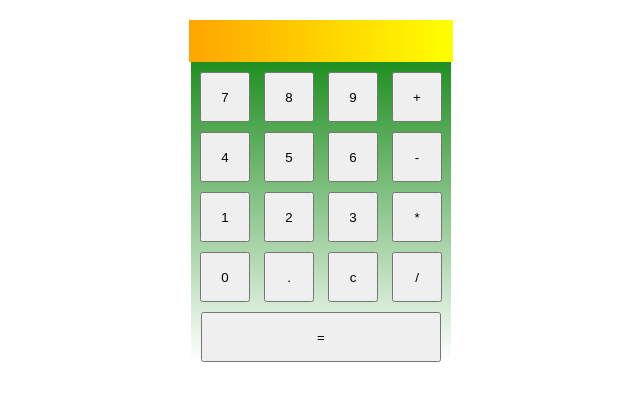
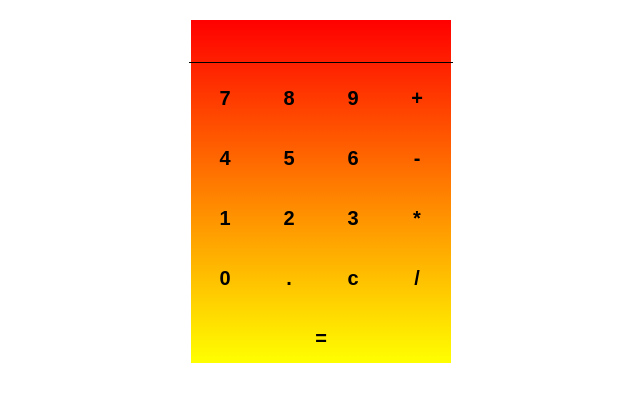
Before and after one commit to wippyzulkarnain/calculator-math, a plain HTML site: page index.html in a window 1280 px wide. Shown: the whole page, without its empty margins (317-957 px from the left). Drawn offline with Linux system fonts and the light colour scheme.

Commit message:
change colour

```diff
--- a/index.css
+++ b/index.css
@@ -5,6 +5,10 @@
     margin-right : 5px;
     margin-left : 5px;
     padding:0px;
+    background-color : transparent;
+    font-size: 20px;
+    font-weight: bold;
+    border : transparent;
 }
 
 
@@ -14,14 +18,15 @@
     margin-left: 0px;
     border : 0px;
     color: black;
-    background-image: linear-gradient(to right,orange,yellow);
+    background-color: transparent;
     height: 40px;
     text-align: right;
     font-size: 25px;
+    border-bottom: 1px solid black;
 }
 
 .container{
-    background-image: linear-gradient(green,white);
+    background-image: linear-gradient(red,yellow);
     width: 260px;
     display: flex;
     flex-direction: column;
```
